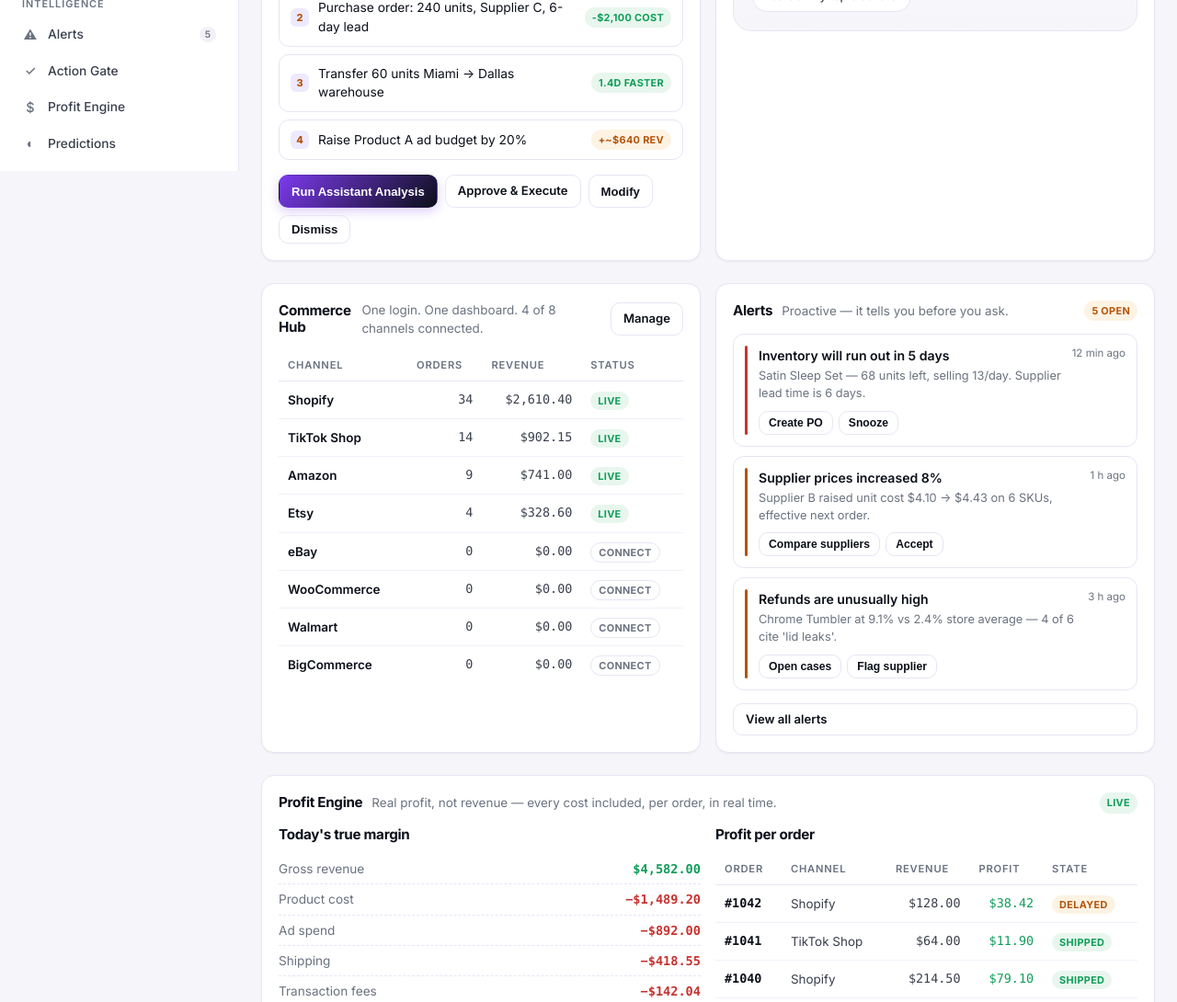
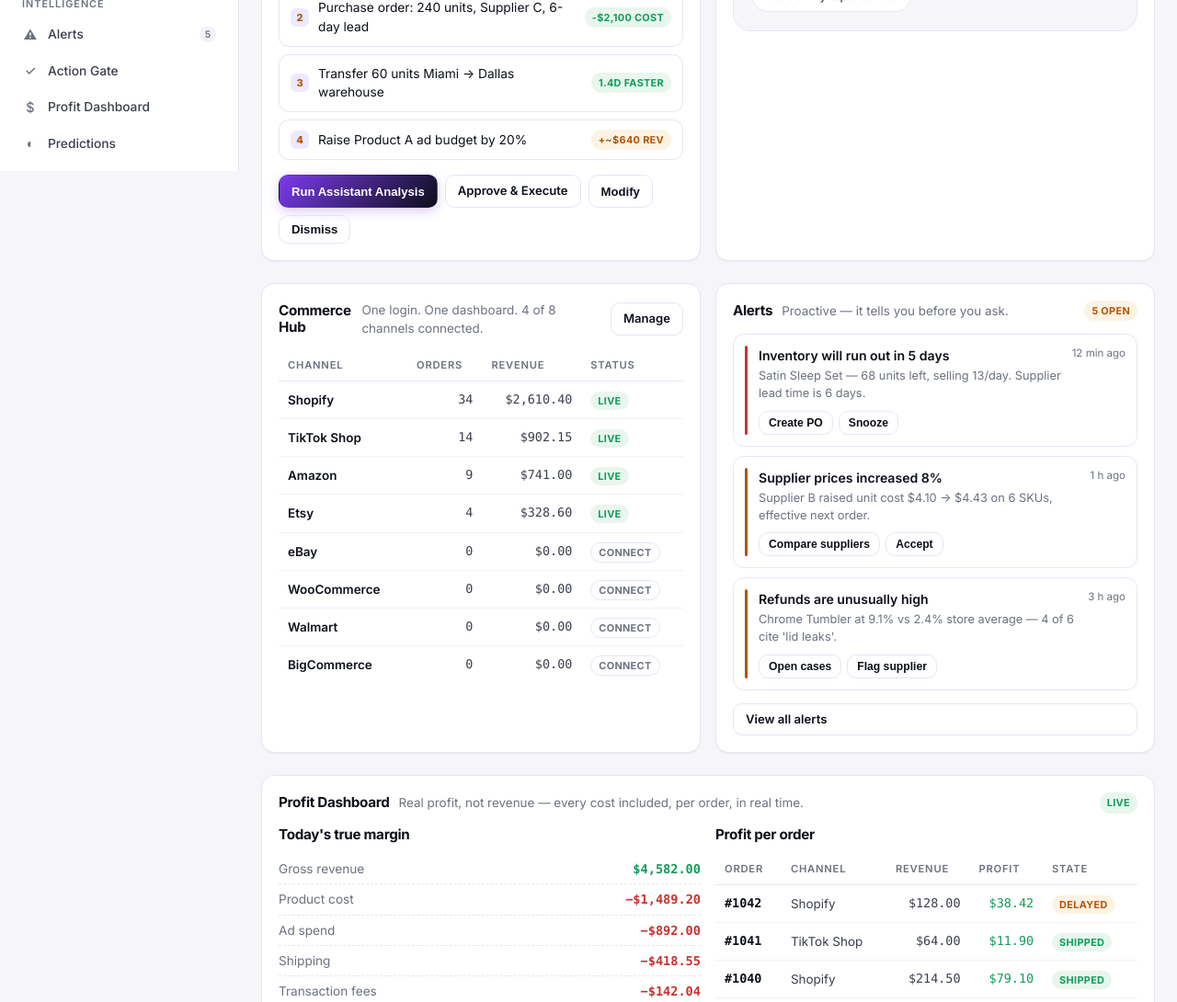
Before and after one commit to shawnzyluxe-lab/EcommerceAI, a Flask app: page /dashboard in a window 1280 px wide. Shown: the part 614-1704 px from the top of the page at 92% size. Run offline with Flask 3, Linux system fonts and the light colour scheme; some libraries are stand-ins or nearby versions.

Commit message:
Rename public-facing Profit Engine to Profit Dashboard
Co-Authored-By: Devin AI <158243242+devin-ai-integration[bot]@users.noreply.github.com>

```diff
--- a/dashboard_context.py
+++ b/dashboard_context.py
@@ -436,7 +436,7 @@ NAV = [
     ("Assistant", "#command", False),
     ("Commerce Hub", "#channels", False),
     ("Alerts", "#alerts", False),
-    ("Profit Engine", "#profit", False),
+    ("Profit Dashboard", "#profit", False),
     ("Predictions", "#predict", False),
     ("Product Research", "#research", False),
     ("Fulfillment", "#fulfillment", False),
@@ -478,7 +478,7 @@ NAV_GROUPS = [
         "links": [
             {"id": "alerts", "label": "Alerts", "url": "/dashboard/alerts", "icon": "⚠", "badge": str(len(ALERTS))},
             {"id": "action_gate", "label": "Action Gate", "url": "/dashboard/action-gate", "icon": "✓"},
-            {"id": "profit_engine", "label": "Profit Engine", "url": "/dashboard/profit-engine", "icon": "$"},
+            {"id": "profit_engine", "label": "Profit Dashboard", "url": "/dashboard/profit-engine", "icon": "$"},
             {"id": "predictions", "label": "Predictions", "url": "/dashboard/predictions", "icon": "◐"},
             {"id": "product_research", "label": "Product Research", "url": "/dashboard/product-research", "icon": "◎"},
             {"id": "fulfillment", "label": "Fulfillment", "url": "/dashboard/fulfillment", "icon": "⛟"},
--- a/templates/dashboard/overview.html
+++ b/templates/dashboard/overview.html
@@ -136,7 +136,7 @@
 
 <div class="card">
   <div class="card-head">
-    <h3>Profit Engine</h3>
+    <h3>Profit Dashboard</h3>
     <p>Real profit, not revenue — every cost included, per order, in real time.</p>
     <span class="spacer"></span>
     <span class="tag tag-green">Live</span>
--- a/templates/dashboard/profit_engine.html
+++ b/templates/dashboard/profit_engine.html
@@ -1,9 +1,9 @@
 {% extends 'dashboard/base.html' %}
-{% block title %}Profit Engine — {{ brand.name }} {{ brand.product }}{% endblock %}
+{% block title %}Profit Dashboard — {{ brand.name }} {{ brand.product }}{% endblock %}
 {% block content %}
 
 <section class="page-header">
-  <h1>Profit Engine</h1>
+  <h1>Profit Dashboard</h1>
   <p>Real profit, not revenue — every cost included, per order, in real time.</p>
 </section>
 
```
